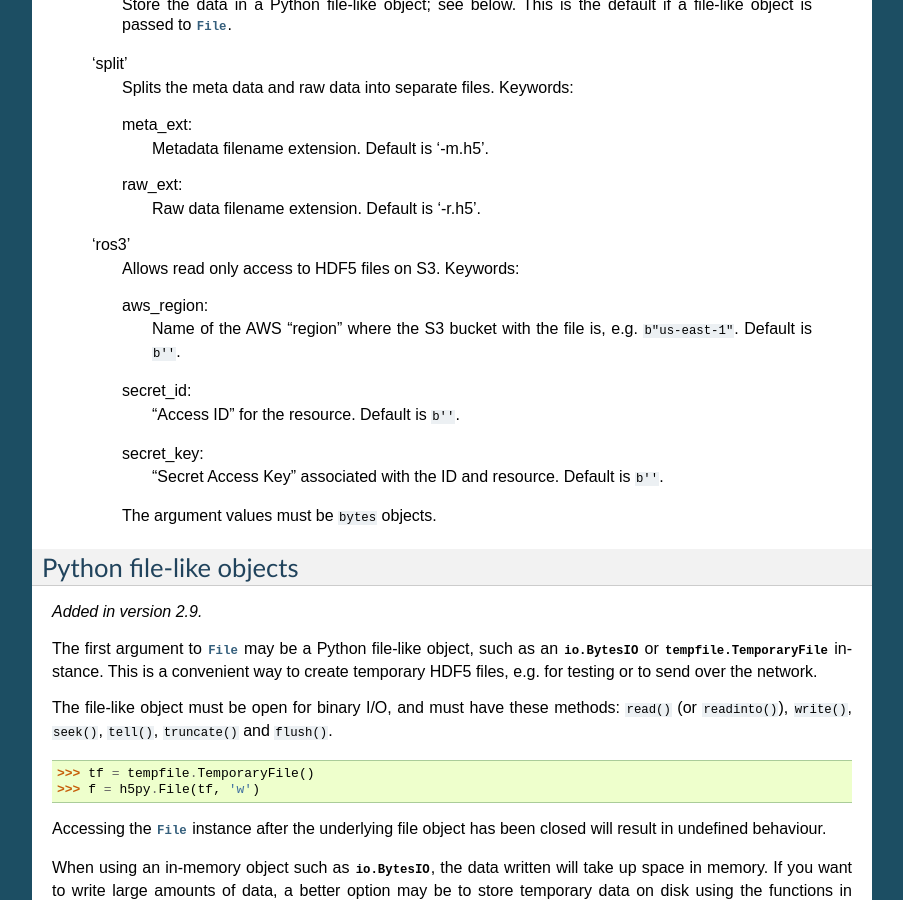
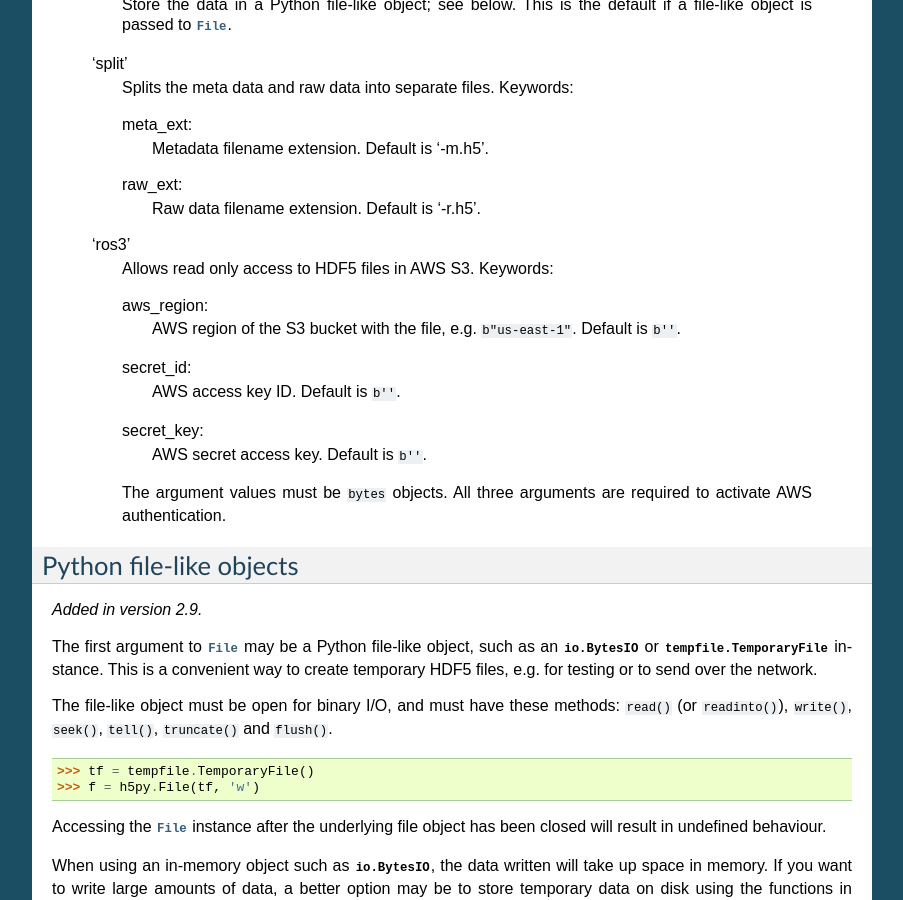
Before and after one commit to h5py/h5py, a Sphinx documentation site: the page built from docs/high/file.rst, in a window 1280 px wide and 900 px high, scrolled down 1348 px. Shown: the whole window, without its empty margins (198-1101 px from the left). Built offline with Sphinx 7.4.7, drawn with Linux system fonts in a browser that asks for light colours; pages that are not in the unit, such as notebooks, are missing from menus.

Commit message:
Fix when to activate authentication for ros3 driver

```diff
--- a/docs/high/file.rst
+++ b/docs/high/file.rst
@@ -96,18 +96,20 @@ of supported drivers and their options:
           Raw data filename extension. Default is '-r.h5'.
 
     'ros3'
-        Allows read only access to HDF5 files on S3. Keywords:
+        Allows read only access to HDF5 files in AWS S3. Keywords:
 
         aws_region:
-          Name of the AWS "region" where the S3 bucket with the file is, e.g. ``b"us-east-1"``. Default is ``b''``.
+          AWS region of the S3 bucket with the file, e.g. ``b"us-east-1"``.
+          Default is ``b''``.
 
         secret_id:
-          "Access ID" for the resource. Default is ``b''``.
+          AWS access key ID. Default is ``b''``.
 
         secret_key:
-          "Secret Access Key" associated with the ID and resource. Default is ``b''``.
+          AWS secret access key. Default is ``b''``.
 
-        The argument values must be ``bytes`` objects.
+        The argument values must be ``bytes`` objects. All three arguments are
+        required to activate AWS authentication.
 
 
 .. _file_fileobj:
```
Also changed, not shown: 1 other file.
